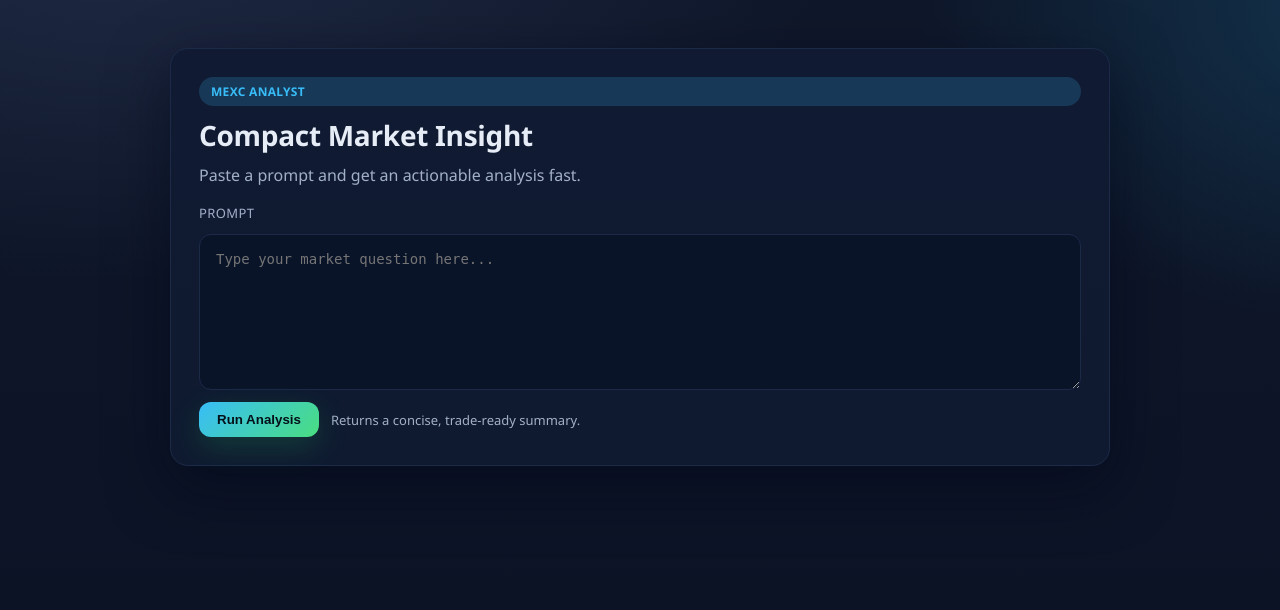
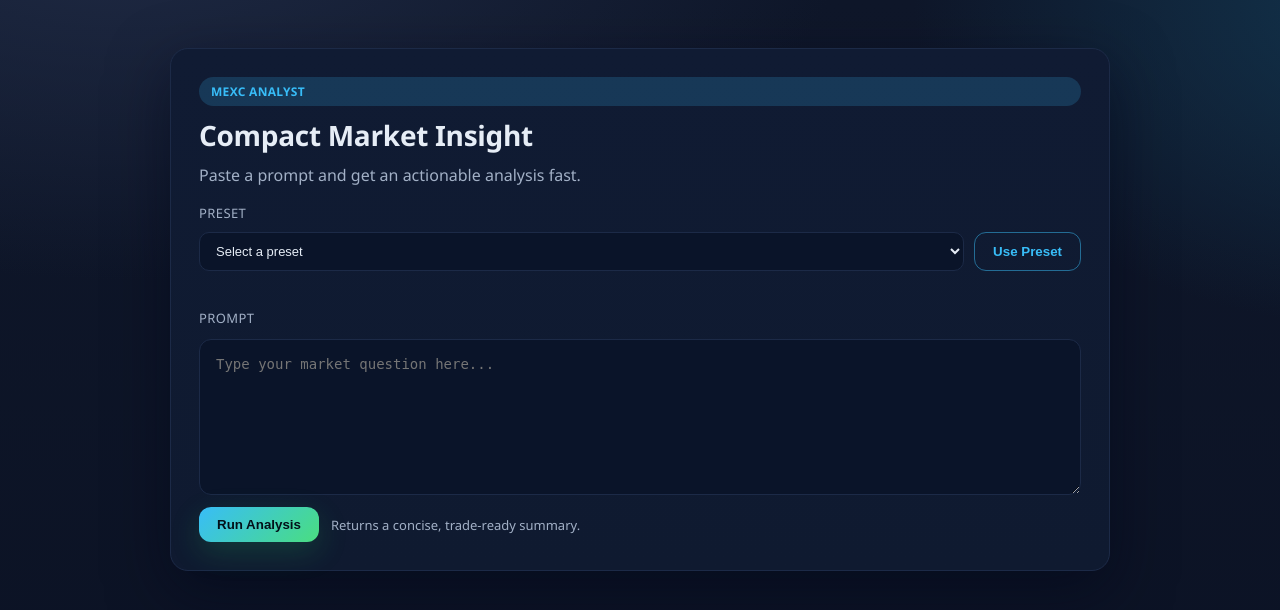
Before and after one commit to BadmWe/weex, a Flask app: page / in a window 1280 px wide. Shown: the top 610 px of the page. Run offline with Flask 3, Linux system fonts and the light colour scheme.

Commit message:
implemented presets feature

```diff
--- a/app.py
+++ b/app.py
@@ -4,6 +4,32 @@ from gpt import run_analysis, DEFAULT_PROMPT
 
 app = Flask(__name__)
 
+PRESETS = [
+    {
+        "id": "scalp-2h",
+        "name": "Scalp 2-3h",
+        "prompt": DEFAULT_PROMPT,
+        "hint": "Fast trade ideas with stops, leverage, and 2–3h exits.",
+    },
+    {
+        "id": "risk-off",
+        "name": "Risk-Off",
+        "prompt": (
+            "Provide a defensive market read: identify weak pairs, high-volatility risks, "
+            "and suggest capital-preserving trades with tight stops and reduced leverage."
+        ),
+        "hint": "Focus on downside protection and smaller sizing.",
+    },
+    {
+        "id": "momentum",
+        "name": "Momentum",
+        "prompt": (
+            "Identify the strongest momentum tickers in spot and futures, "
+            "outline entries, invalidation levels, and 1–2 high-conviction trades."
+        ),
+        "hint": "Prioritize trending pairs and breakout setups.",
+    },
+]
 
 @app.get("/health")
 def health():
@@ -25,7 +51,7 @@ def analyze():
 
 @app.get("/")
 def landing():
-    return render_template("index.html", prompt="", result="")
+    return render_template("index.html", prompt="", result="", presets=PRESETS)
 
 
 @app.post("/")
@@ -34,7 +60,7 @@ def landing_submit():
     if not prompt:
         prompt = DEFAULT_PROMPT
     result = run_analysis(prompt)
-    return render_template("index.html", prompt=prompt, result=result)
+    return render_template("index.html", prompt=prompt, result=result, presets=PRESETS)
 
 
 @app.post("/follow-up")
@@ -43,7 +69,9 @@ def follow_up():
     prior_result = (request.form.get("result") or "").strip()
     question = (request.form.get("question") or "").strip()
     if not question:
-        return render_template("index.html", prompt=prompt, result=prior_result)
+        return render_template(
+            "index.html", prompt=prompt, result=prior_result, presets=PRESETS
+        )
     combined = (
         "You previously analyzed the following prompt and produced the result below.\n\n"
         f"PROMPT:\n{prompt}\n\nRESULT:\n{prior_result}\n\n"
@@ -51,7 +79,13 @@ def follow_up():
         "Answer the follow-up question concisely and only reference the analysis as needed."
     )
     followup_result = run_analysis(combined)
-    return render_template("index.html", prompt=prompt, result=followup_result, question=question)
+    return render_template(
+        "index.html",
+        prompt=prompt,
+        result=followup_result,
+        question=question,
+        presets=PRESETS,
+    )
 
 
 if __name__ == "__main__":
--- a/static/style.css
+++ b/static/style.css
@@ -77,6 +77,34 @@ p {
   margin-top: 18px;
 }
 
+.preset {
+  display: grid;
+  gap: 10px;
+}
+
+.preset-row {
+  display: flex;
+  flex-wrap: wrap;
+  gap: 10px;
+}
+
+select {
+  flex: 1 1 240px;
+  min-width: 200px;
+  border-radius: 10px;
+  border: 1px solid var(--border);
+  background: #0a1429;
+  color: var(--ink);
+  padding: 10px 12px;
+  font-size: 13px;
+}
+
+.preset-hint {
+  color: var(--muted);
+  font-size: 12px;
+  min-height: 16px;
+}
+
 .label {
   font-size: 13px;
   color: var(--muted);
@@ -121,6 +149,13 @@ button {
 
 button:hover {
   filter: brightness(1.05);
+}
+
+.ghost {
+  background: transparent;
+  color: var(--accent);
+  border: 1px solid rgba(56, 189, 248, 0.5);
+  box-shadow: none;
 }
 
 .hint {
--- a/templates/index.html
+++ b/templates/index.html
@@ -16,6 +16,26 @@
         </header>
 
         <form class="form" method="post" action="/">
+          <div class="preset">
+            <label class="label" for="preset">Preset</label>
+            <div class="preset-row">
+              <select id="preset">
+                <option value="">Select a preset</option>
+                {% for preset in presets %}
+                <option
+                  value="{{ preset.id }}"
+                  data-prompt="{{ preset.prompt }}"
+                  data-hint="{{ preset.hint }}"
+                >
+                  {{ preset.name }}
+                </option>
+                {% endfor %}
+              </select>
+              <button class="ghost" type="button" id="apply-preset">Use Preset</button>
+            </div>
+            <div class="preset-hint" id="preset-hint"></div>
+          </div>
+
           <label class="label" for="prompt">Prompt</label>
           <textarea
             id="prompt"
@@ -52,5 +72,24 @@
         {% endif %}
       </section>
     </main>
+    <script>
+      const presetSelect = document.getElementById("preset");
+      const presetHint = document.getElementById("preset-hint");
+      const applyPreset = document.getElementById("apply-preset");
+      const promptField = document.getElementById("prompt");
+
+      function applySelectedPreset() {
+        const option = presetSelect.options[presetSelect.selectedIndex];
+        const prompt = option?.dataset?.prompt || "";
+        const hint = option?.dataset?.hint || "";
+        if (prompt) {
+          promptField.value = prompt;
+        }
+        presetHint.textContent = hint;
+      }
+
+      presetSelect.addEventListener("change", applySelectedPreset);
+      applyPreset.addEventListener("click", applySelectedPreset);
+    </script>
   </body>
 </html>
```
